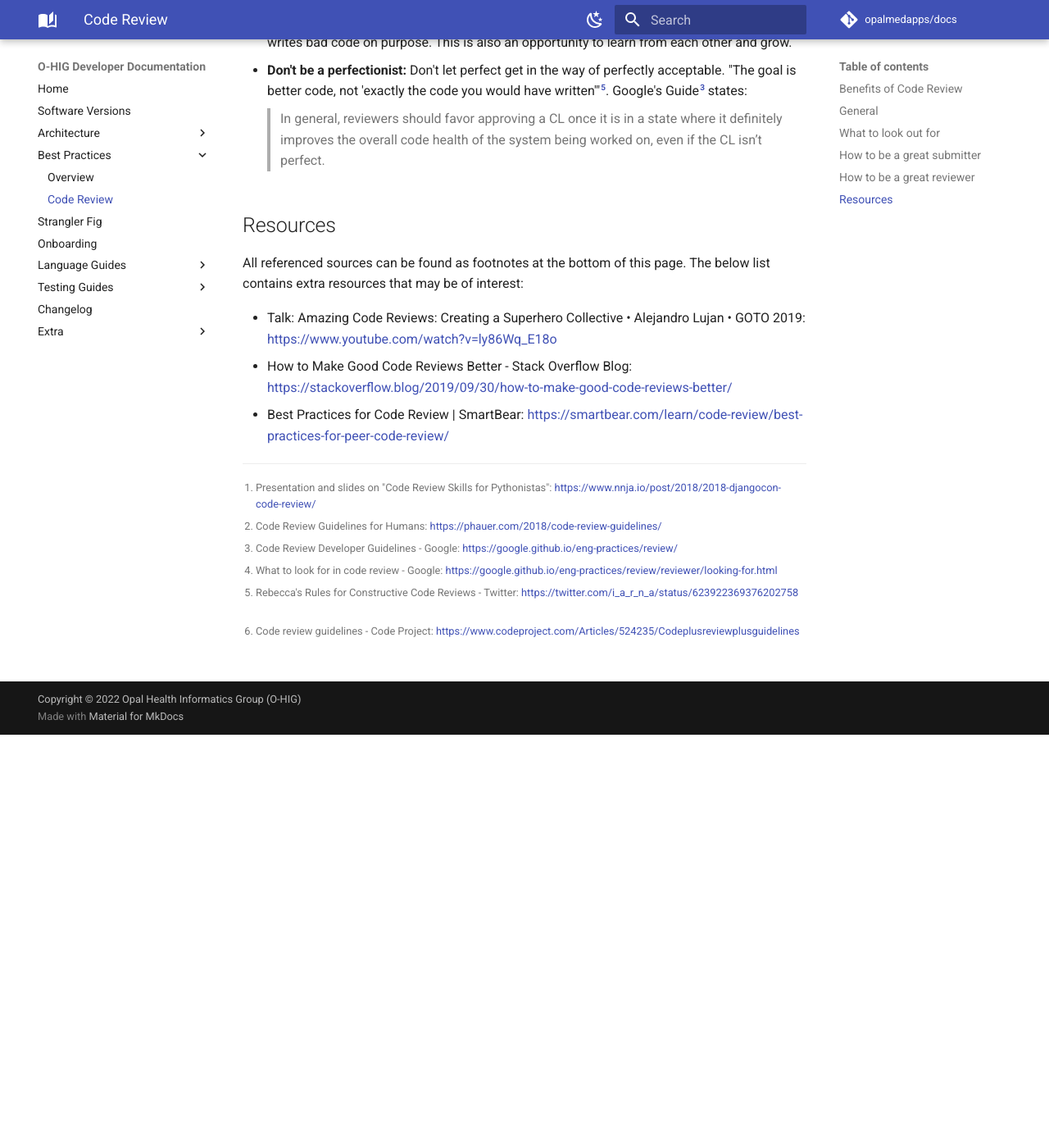
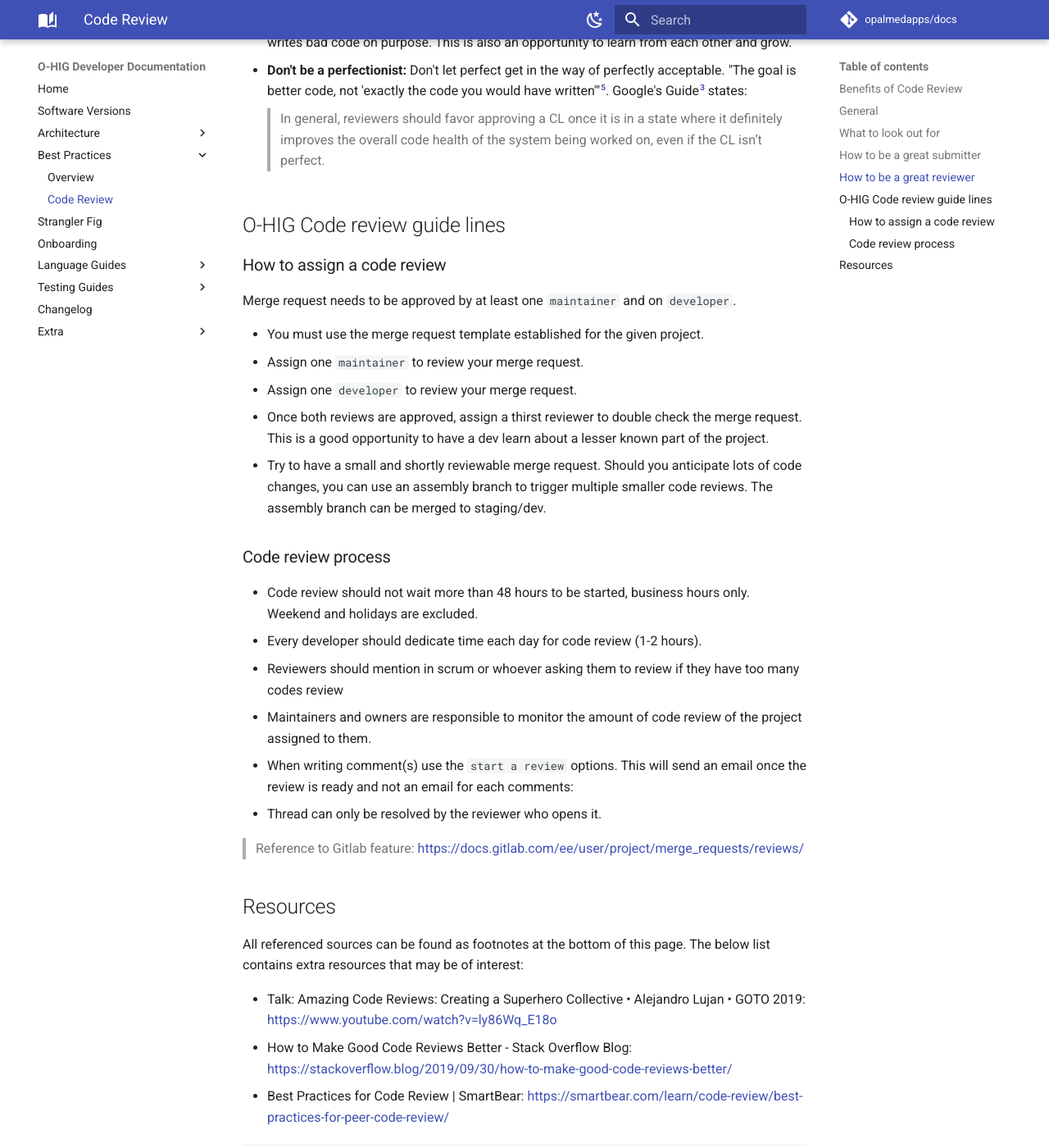
Before and after one commit to opalmedapps/docs, an MkDocs documentation site: the page built from docs/code_review.md, in a window 1280 px wide and 1400 px high, scrolled down 3334 px. Shown: the whole window at 82% size. Built offline with MkDocs 1.6.1 and Material for MkDocs 9.7.7, drawn with Linux system fonts in a browser that asks for light colours; comment, search, counter and statistics services are not loaded; before the commit the page ends 4230 px from its top, so only the background shows below that.

Commit message:
Added code review guide lines to documentation
(cherry picked from commit 9e50add12115143e3c8f8c72203018d4da573668)

Co-authored-by: david.gagne <david.gagne@muhc.mcgill.ca>

```diff
--- a/docs/code_review.md
+++ b/docs/code_review.md
@@ -72,6 +72,29 @@ The following is a short summary of how to be a great submitter (sources with mo
 
     > In general, reviewers should favor approving a CL once it is in a state where it definitely improves the overall code health of the system being worked on, even if the CL isn’t perfect.
 
+## O-HIG Code review guide lines
+
+### How to assign a code review
+
+Merge request needs to be approved by at least one `maintainer` and on `developer`.
+
+* You must use the merge request template established for the given project.
+* Assign one `maintainer` to review your merge request.
+* Assign one `developer` to review your merge request.
+* Once both reviews are approved, assign a thirst reviewer to double check the merge request. This is a good opportunity to have a dev learn about a lesser known part of the project.
+* Try to have a small and shortly reviewable merge request. Should you anticipate lots of code changes, you can use an assembly branch to trigger multiple smaller code reviews. The assembly branch can be merged to staging/dev.
+
+### Code review process
+
+* Code review should not wait more than 48 hours to be started, business hours only. Weekend and holidays are excluded.
+* Every developer should dedicate time each day for code review (1-2 hours).
+* Reviewers should mention in scrum or whoever asking them to review if they have too many codes review
+* Maintainers and owners are responsible to monitor the amount of code review of the project assigned to them.
+* When writing comment(s) use the `start a review` options. This will send an email once the review is ready and not an email for each comments:
+* Thread can only be resolved by the reviewer who opens it.
+
+> Reference to Gitlab feature: https://docs.gitlab.com/ee/user/project/merge_requests/reviews/
+
 ## Resources
 
 All referenced sources can be found as footnotes at the bottom of this page. The below list contains extra resources that may be of interest:
```
